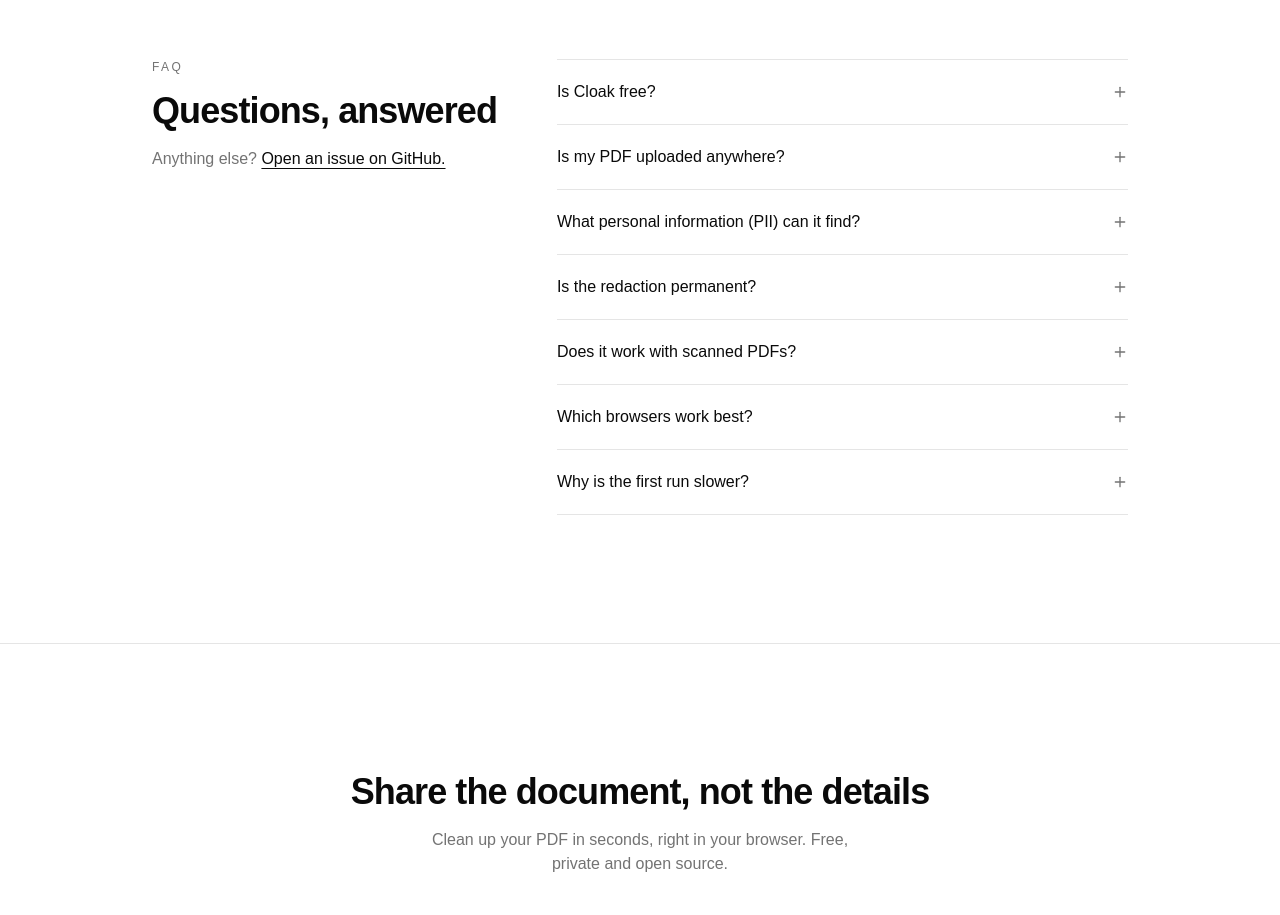
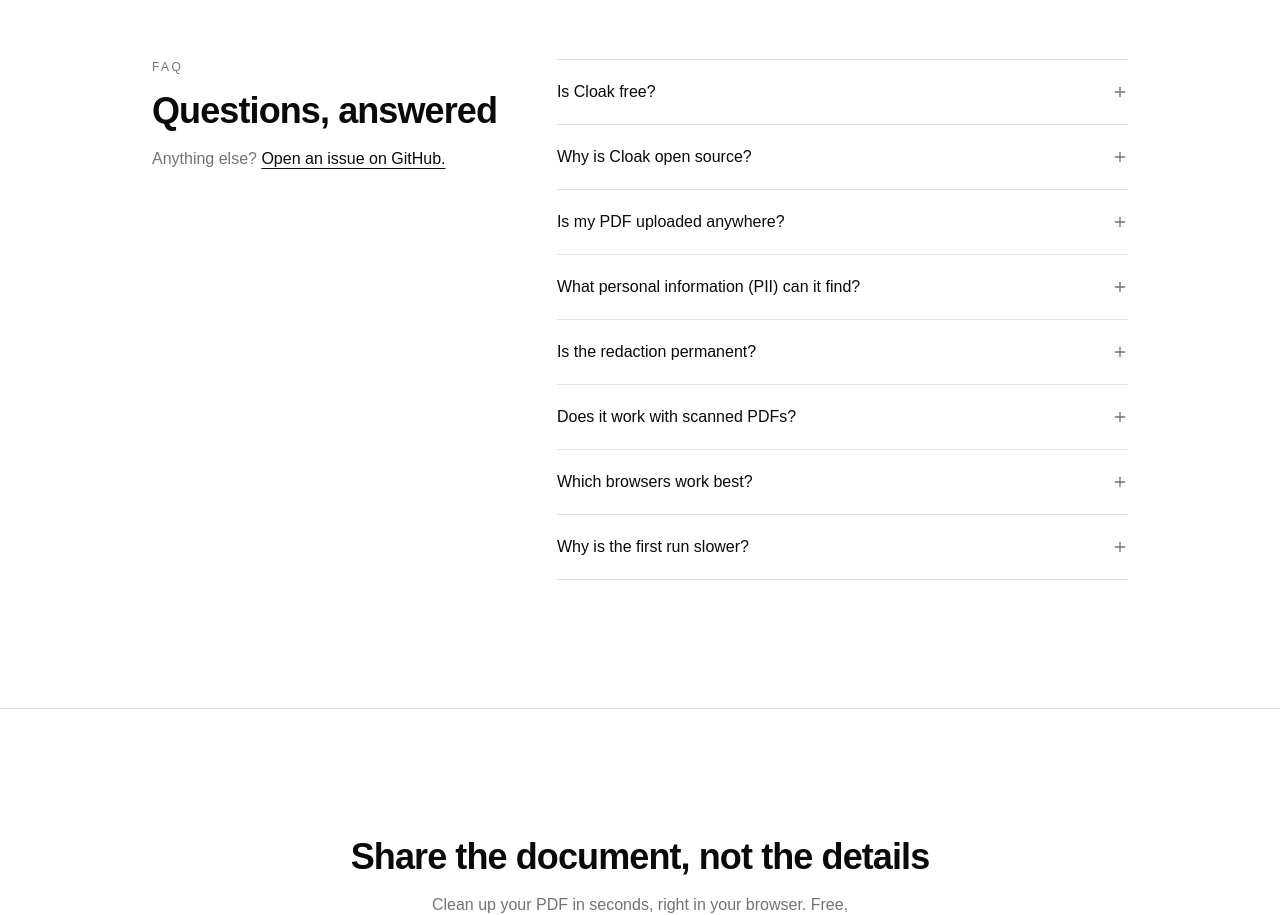
Before and after one commit to pulkit-jasti/cloak-document-redactor, a React (Vite) app: page / in a window 1280 px wide. Shown: the part 3360-4275 px from the top of the page. Built offline with nearby package versions, Linux system fonts and the light colour scheme; no server answers.

Commit message:
Misc stuff

```diff
--- a/src/pages/EditPage/components/EntityPanel.tsx
+++ b/src/pages/EditPage/components/EntityPanel.tsx
@@ -22,6 +22,11 @@
 
   const categories = new Map<string, EntityGroup[]>()
   for (const g of found) categories.set(g.type, [...(categories.get(g.type) ?? []), g])
+  const misc = categories.get('Miscellaneous')
+  if (misc) {
+    categories.delete('Miscellaneous')
+    categories.set('Miscellaneous', misc)
+  }
   const types = [...categories.keys()]
 
   const [open, setOpen] = useState<string[] | null>(null)
--- a/src/pages/UploadPage/content.ts
+++ b/src/pages/UploadPage/content.ts
@@ -75,6 +75,10 @@
     a: 'Yes. Cloak is free and open source. There is no account, no sign-up and no usage limit.',
   },
   {
+    q: 'Why is Cloak open source?',
+    a: 'I learned most of what I know from free tools, open source code and people who shared their knowledge without asking for anything back. Building free, open tools is my way of giving back. Cloak will always be free, and its code is open for anyone to read, learn from or improve.',
+  },
+  {
     q: 'Is my PDF uploaded anywhere?',
     a: 'No. Your PDF is read, scanned and redacted entirely inside your browser, so it never leaves your device. The only thing Cloak downloads is the detection model itself.',
   },
```
Also changed, not shown: 1 other file (tests, documents, lock files or other folders).
